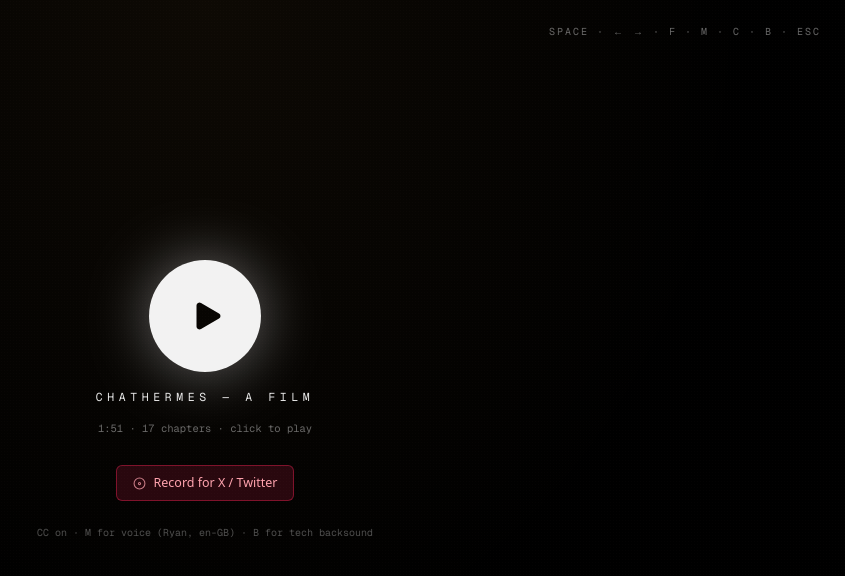
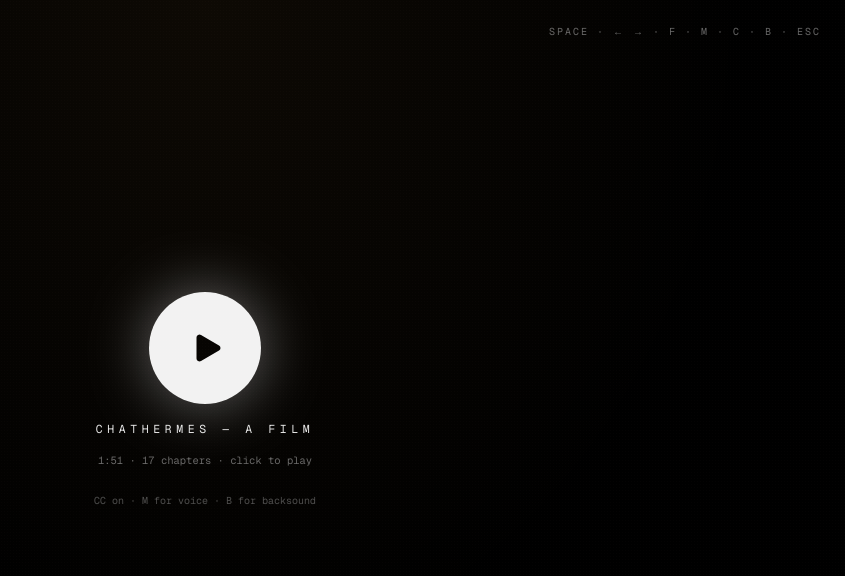
Before and after one commit to kwkuh/chathermes, a Next.js app in the folder web/: page /introducing in a window 1280 px wide. Shown: the top 576 px of the page, without its empty margins (435-1280 px from the left). Built offline with nearby package versions, Linux system fonts and the light colour scheme.

Commit message:
Sync Kimi K2 features across landing, opensource, docs, introducing, billing, skills, tools

```diff
--- a/web/src/app/app/billing/page.tsx
+++ b/web/src/app/app/billing/page.tsx
@@ -495,7 +495,8 @@ function ConversionPitch() {
           </thead>
           <tbody>
             <CompareRow feature="Hermes Agent" free="Shared" pro="Private dedicated server" />
-            <CompareRow feature="Models" free="All 10 included" pro="All 10 included" />
+            <CompareRow feature="Models" free="All 10 — Kimi K2, Hermes 4, Claude, GPT-5" pro="All 10 — Kimi K2, Hermes 4, Claude, GPT-5" />
+            <CompareRow feature="Reasoning specialist" free="Kimi K2 Thinking · included" pro="Kimi K2 Thinking · prioritized" />
             <CompareRow feature="Memory + Skills" free="Yes" pro="Yes" />
             <CompareRow feature="Vibe coding (build apps)" free="Yes" pro="Yes" />
             <CompareRow feature="Public REST API" free="Yes" pro="Yes" />
--- a/web/src/app/app/skills/page.tsx
+++ b/web/src/app/app/skills/page.tsx
@@ -13,7 +13,7 @@ const SKILLS = [
   // — productivity —
   { id: "scheduler", icon: Bell, name: "Scheduler", desc: "Natural-language cron. Daily briefings, monitors, recurring tasks at /app/schedules.", cat: "productivity", live: true },
   { id: "telegram", icon: Mail, name: "Telegram push", desc: "Send agent results to your Telegram. Connect at /app/connectors.", cat: "productivity", live: true },
-  { id: "subagent", icon: Sparkles, name: "Subagent dispatch", desc: "Delegate sub-tasks to Claude, GPT-5, or Kimi for parallel reasoning.", cat: "productivity", live: true },
+  { id: "subagent", icon: Sparkles, name: "Subagent dispatch", desc: "Delegate sub-tasks to Kimi K2 Thinking, Claude, or GPT-5 — best-of-breed parallel reasoning.", cat: "productivity", live: true },
   // — creative —
   { id: "imagegen", icon: ImageIcon, name: "Image generation", desc: "Flux (Replicate). Just say 'draw me X' in chat — agent calls generate_image.", cat: "creative", live: true },
   { id: "vision", icon: Eye, name: "Vision analysis", desc: "Look at any image URL — Gemini 2.0 Flash + GPT-4o fallback. Charts, photos, screenshots.", cat: "creative", live: true },
--- a/web/src/app/introducing/page.tsx
+++ b/web/src/app/introducing/page.tsx
@@ -7,7 +7,7 @@ import {
   Play, Pause, ArrowRight, Sparkles, Volume2, VolumeX, Maximize, X,
   MessageSquare, Brain, Globe, Code2, Bell, Cpu, Mail, Send, Crown,
   CheckCircle2, Loader2, Subtitles, MousePointer2, Plug, Shield,
-  Zap, Activity, KeyRound, Plus, Search, Music, Download, Disc,
+  Zap, Activity, KeyRound, Plus, Search, Music,
 } from "lucide-react";
 
 // ═══════════════════════════════════════════════════════════════════════════
@@ -414,10 +414,6 @@ export default function IntroducingPage() {
   const [controlsVisible, setControlsVisible] = useState(true);
   const [muted, setMuted] = useState(true);  // voice off by default — auto-play with sound is blocked
   const [musicOn, setMusicOn] = useState(false);  // backsound off by default
-  const [recording, setRecording] = useState(false);
-  const [recordReady, setRecordReady] = useState(false);
-  const recorderRef = useRef<MediaRecorder | null>(null);
-  const recordChunksRef = useRef<Blob[]>([]);
   const [ccOn, setCcOn] = useState(true);
   const [transitioning, setTransitioning] = useState(false);
   const startRef = useRef<number>(Date.now());
@@ -496,7 +492,7 @@ export default function IntroducingPage() {
       if (e.key === " ") { e.preventDefault(); togglePlay(); }
       if (e.key === "ArrowRight") jumpRel(5000);
       if (e.key === "ArrowLeft") jumpRel(-5000);
-      if (e.key === "Escape") { setPlaying(false); if (recording) stopRecording(); }
+      if (e.key === "Escape") setPlaying(false);
       if (e.key === "f" || e.key === "F") toggleFullscreen();
       if (e.key === "m" || e.key === "M") setMuted((v) => !v);
       if (e.key === "c" || e.key === "C") setCcOn((v) => !v);
@@ -505,81 +501,6 @@ export default function IntroducingPage() {
     window.addEventListener("keydown", onKey);
     return () => window.removeEventListener("keydown", onKey);
   }, [activeIdx, progress]);
-
-  // Force stop + cleanup recording (manual dismiss or safeguard)
-  function stopRecording() {
-    try { recorderRef.current?.stop(); } catch {}
-    try {
-      const rec = recorderRef.current;
-      if (rec && (rec as any).stream) {
-        ((rec as any).stream as MediaStream).getTracks().forEach((t: MediaStreamTrack) => t.stop());
-      }
-    } catch {}
-    recorderRef.current = null;
-    setRecording(false);
-  }
-
-    // Record the playing film via browser screen-capture (no server needed)
-  async function startRecording() {
-    if (typeof window === "undefined") return;
-    if (recording) return;
-    try {
-      // Ask user to share this tab with audio
-      // @ts-ignore
-      const stream: MediaStream = await navigator.mediaDevices.getDisplayMedia({
-        video: { frameRate: 30 } as any,
-        audio: true,
-        // @ts-ignore — Chrome-specific hint: prefer current tab
-        preferCurrentTab: true,
-        selfBrowserSurface: "include",
-      });
-      // Combine browser audio (display capture audio) — already in stream if user checked "share tab audio"
-      const mime = MediaRecorder.isTypeSupported("video/webm;codecs=vp9,opus")
-        ? "video/webm;codecs=vp9,opus"
-        : MediaRecorder.isTypeSupported("video/webm;codecs=vp8,opus")
-        ? "video/webm;codecs=vp8,opus"
-        : "video/webm";
-      const rec = new MediaRecorder(stream, { mimeType: mime, videoBitsPerSecond: 5_000_000 });
-      recordChunksRef.current = [];
-      rec.ondataavailable = (e) => { if (e.data && e.data.size) recordChunksRef.current.push(e.data); };
-      rec.onstop = () => {
-        try {
-          const blob = new Blob(recordChunksRef.current, { type: mime });
-          const url = URL.createObjectURL(blob);
-          const a = document.createElement("a");
-          a.href = url;
-          a.download = `chathermes-intro-${new Date().toISOString().slice(0,19).replace(/[:T]/g,"")}.webm`;
-          document.body.appendChild(a);
-          a.click();
-          document.body.removeChild(a);
-          URL.revokeObjectURL(url);
-        } catch (err) { console.error("download failed", err); }
-        try { stream.getTracks().forEach((t) => t.stop()); } catch {}
-        recorderRef.current = null;
-        setTimeout(() => setRecording(false), 0);
-      };
-      // Stop recording when capture ends (user stops sharing)
-      stream.getVideoTracks()[0].onended = () => { try { rec.stop(); } catch {} };
-      recorderRef.current = rec;
-      rec.start(250);  // 250ms chunks for smooth saving
-      setRecording(true);
-
-      // Auto-enable voice + music + restart from beginning + play
-      setMuted(false);
-      setMusicOn(true);
-      seekTo(0);
-      setHasStarted(true);
-      setPlaying(true);
-
-      // Auto-stop when film ends (TOTAL_MS + 1s buffer)
-      setTimeout(() => {
-        try { rec.stop(); } catch {}
-      }, TOTAL_MS + 1500);
-    } catch (e) {
-      console.error("recording failed", e);
-      setRecording(false);
-    }
-  }
 
   function togglePlay() {
     if (!hasStarted) setHasStarted(true);
@@ -675,27 +596,14 @@ export default function IntroducingPage() {
       <AnimatePresence>
         {!hasStarted && (
           <motion.div initial={{ opacity: 0 }} animate={{ opacity: 1 }} exit={{ opacity: 0 }} transition={{ duration: 0.3 }} className="absolute inset-0 z-30 flex items-center justify-center bg-black/40 backdrop-blur-sm">
-            <div className="flex flex-col items-center gap-5">
             <button data-control onClick={(e) => { e.stopPropagation(); togglePlay(); }} className="group flex flex-col items-center gap-4 cursor-pointer">
               <div className="w-24 h-24 sm:w-28 sm:h-28 rounded-full bg-white/95 hover:bg-white text-black flex items-center justify-center transition-all shadow-[0_0_60px_rgba(255,255,255,0.4)] group-hover:scale-105">
                 <Play size={36} fill="currentColor" className="ml-1" strokeWidth={0} />
               </div>
               <div className="font-[family-name:var(--font-mono)] text-[11.5px] uppercase tracking-[0.4em] text-white/90">ChatHermes — A Film</div>
               <div className="font-[family-name:var(--font-mono)] text-[10.5px] text-white/40">{fmtTime(TOTAL_MS)} · {SCENES.length} chapters · click to play</div>
+              <div className="font-[family-name:var(--font-mono)] text-[10px] text-white/30 mt-2">CC on · M for voice · B for backsound</div>
             </button>
-              <div className="flex items-center gap-3 mt-2">
-                <button
-                  data-control
-                  onClick={(e) => { e.stopPropagation(); startRecording(); }}
-                  className="inline-flex items-center gap-2 px-4 py-2 rounded-md bg-rose-500/15 hover:bg-rose-500/25 border border-rose-500/40 text-rose-300 text-[12.5px] font-medium transition"
-                  title="Record this film as WebM (for X / Twitter)"
-                >
-                  <Disc size={13} className="animate-pulse" />
-                  Record for X / Twitter
-                </button>
-              </div>
-              <div className="font-[family-name:var(--font-mono)] text-[10px] text-white/30 max-w-[420px] text-center mt-1">CC on · M for voice (Ryan, en-GB) · B for tech backsound</div>
-            </div>
           </motion.div>
         )}
       </AnimatePresence>
@@ -777,24 +685,6 @@ export default function IntroducingPage() {
         )}
       </AnimatePresence>
 
-      {/* RECORDING INDICATOR */}
-      <AnimatePresence>
-        {recording && (
-          <motion.button
-            data-control
-            onClick={(e) => { e.stopPropagation(); stopRecording(); }}
-            initial={{ opacity: 0, y: -10 }}
-            animate={{ opacity: 1, y: 0 }}
-            exit={{ opacity: 0, y: -10 }}
-            className="absolute top-4 left-1/2 -translate-x-1/2 z-50 px-4 py-2 rounded-full bg-rose-500/20 border border-rose-500/50 backdrop-blur-md flex items-center gap-2 hover:bg-rose-500/30 hover:border-rose-500/70 transition cursor-pointer group"
-            title="Click to stop recording + dismiss"
-          >
-            <span className="w-2 h-2 rounded-full bg-rose-400 animate-pulse" style={{ boxShadow: "0 0 10px rgb(244,63,94)" }} />
-            <span className="font-[family-name:var(--font-mono)] text-[11px] uppercase tracking-[0.18em] text-rose-300">REC · auto-stops at {fmtTime(TOTAL_MS)}</span>
-            <span className="font-[family-name:var(--font-mono)] text-[10px] uppercase tracking-[0.16em] text-rose-200/70 ml-2 pl-2 border-l border-rose-500/40 opacity-0 group-hover:opacity-100 transition">click to stop</span>
-          </motion.button>
-        )}
-      </AnimatePresence>
     </div>
   );
 }
@@ -902,6 +792,7 @@ function SceneStudio({ progress }: { progress: number }) {
           ChatHermes
         </motion.div>
         <motion.div initial={{ opacity: 0, y: 10 }} animate={{ opacity: progress > 0.6 ? 1 : 0, y: progress > 0.6 ? 0 : 10 }} transition={{ duration: 0.8 }} className="font-[family-name:var(--font-mono)] text-[12px] uppercase tracking-[0.4em] text-amber mt-4">Studios</motion.div>
+        <motion.div initial={{ opacity: 0 }} animate={{ opacity: progress > 0.75 ? 1 : 0 }} transition={{ duration: 0.6 }} className="font-[family-name:var(--font-mono)] text-[10px] uppercase tracking-[0.3em] text-white/40 mt-3">Built on Hermes 4 × Kimi K2 Thinking</motion.div>
       </div>
       <Vignette />
     </div>
@@ -1435,7 +1326,7 @@ function SceneOutro({ progress }: { progress: number }) {
         <motion.div animate={{ y: [0, -8, 0] }} transition={{ repeat: Infinity, duration: 4, ease: "easeInOut" }} className="inline-block mb-6">
           <Image src="/illustrations/mascot-head.png" alt="" width={88} height={88} className="mx-auto" style={{ filter: "drop-shadow(0 0 50px rgba(232,165,71,0.7))" }} />
         </motion.div>
-        <motion.div initial={{ opacity: 0 }} animate={{ opacity: progress > 0.15 ? 1 : 0 }} transition={{ duration: 0.8 }} className="font-[family-name:var(--font-mono)] text-[10.5px] uppercase tracking-[0.4em] text-amber mb-4">A coworker. Not a chatbot.</motion.div>
+        <motion.div initial={{ opacity: 0 }} animate={{ opacity: progress > 0.15 ? 1 : 0 }} transition={{ duration: 0.8 }} className="font-[family-name:var(--font-mono)] text-[10.5px] uppercase tracking-[0.4em] text-amber mb-4">Hermes Agent × Kimi K2 — A Coworker</motion.div>
         <motion.h1 initial={{ opacity: 0, scale: 0.96 }} animate={{ opacity: progress > 0.25 ? 1 : 0, scale: progress > 0.25 ? 1 : 0.96 }} transition={{ duration: 1, ease: [0.16, 1, 0.3, 1] }} className="font-[family-name:var(--font-display)] text-[clamp(44px,8vw,110px)] leading-[0.95] tracking-[-0.03em] text-white" style={{ textShadow: "0 0 50px rgba(232,165,71,0.3)" }}>Ready when <em className="text-amber italic">you are.</em></motion.h1>
         {progress > 0.85 && <motion.div initial={{ opacity: 0 }} animate={{ opacity: 1 }} transition={{ duration: 0.6 }} className="font-[family-name:var(--font-mono)] text-[10px] uppercase tracking-[0.4em] text-white/30 mt-12">⊹ a chathermes studios production ⊹</motion.div>}
       </motion.div>
```
Also changed, not shown: web/src/app/page.tsx (+5 -3 lines), 1 other file (tests, documents, lock files or other folders). Lines whose indentation alone changed are shown as unchanged.
